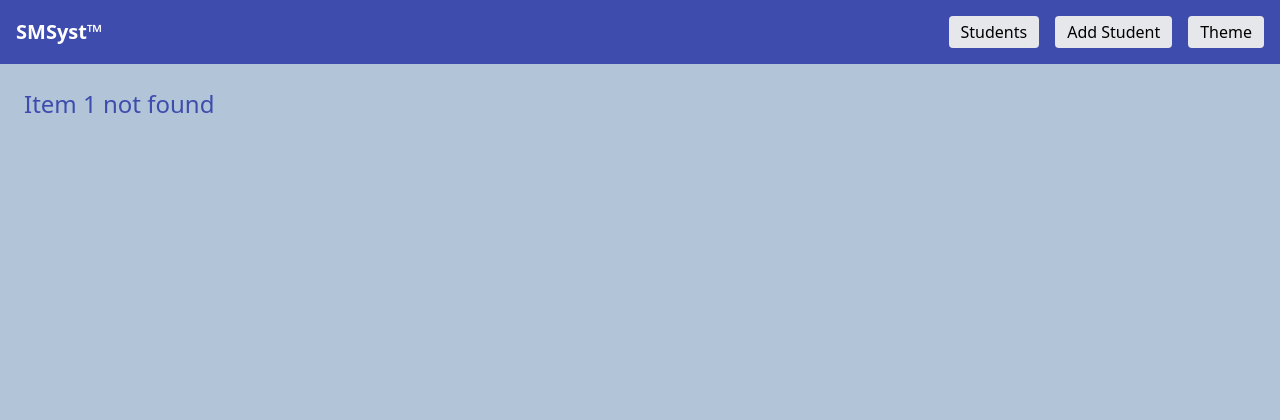
After one commit to Kallol7/Student-Management-System, a Django app: template studentmanage/templates/studentmanage/notfound.html in a window 1280 px wide. The commit adds this page. Shown: the top 420 px of the page. Run offline with Django 5.2, Linux system fonts and the light colour scheme; the template is opened without the code that fills it: most values are stand-ins (such as "Sample title", 1, 10 or a date in 2020); some libraries are stand-ins or nearby versions.

```diff
--- a/studentmanage/templates/studentmanage/base.html
+++ b/studentmanage/templates/studentmanage/base.html
@@ -57,12 +57,12 @@
     </nav>
 
     <main class="container mx-auto p-6 max-w-7xl">
-        {% block content %}
+    {% block content %}
         <!-- <button onclick="toggleVisibility('toggle-button')">Toggle Button</button>
         <div id="toggle-button" class="hidden">
             Toggle Content Visible
         </div> -->
-        {% endblock %}
+    {% endblock %}
     </main>
 
     <footer class="text-center py-4 bg-[var(--primary)] text-white mt-auto">
--- /dev/null
+++ b/studentmanage/templates/studentmanage/notfound.html
@@ -0,0 +1,4 @@
+{% extends './base.html' %}
+{% block content %}
+<p class="text-2xl">Item {{pk}} not found</p>
+{% endblock %}
--- a/studentmanage/templates/studentmanage/students.html
+++ b/studentmanage/templates/studentmanage/students.html
@@ -6,6 +6,8 @@
 <li>Name: {{ student.name }}</li>
 <li>Email: {{ student.email }}</li>
 </ul>
+{% empty %}
+<p class="text-2xl">Student information has not been added yet!</p>
 {% endfor %}
 </ul>
 {% endblock %}
--- a/studentmanage/url.py
+++ b/studentmanage/url.py
@@ -3,6 +3,7 @@ from . import views
 
 urlpatterns = [
     path("", views.home, name="home"),
-    path("students/add", views.student_form, name="student_form"),
-    path("students", views.students, name="students")
+    path("students/", views.students, name="students"),
+    path("students/add/", views.student_form, name="student_form"),
+    path("students/update/<int:pk>/", views.update_student, name="update_student")
 ]
```
Also changed, not shown: studentmanage/views.py (+19 -3 lines), studentmanage/templates/studentmanage/index.html (line endings or trailing spaces).
